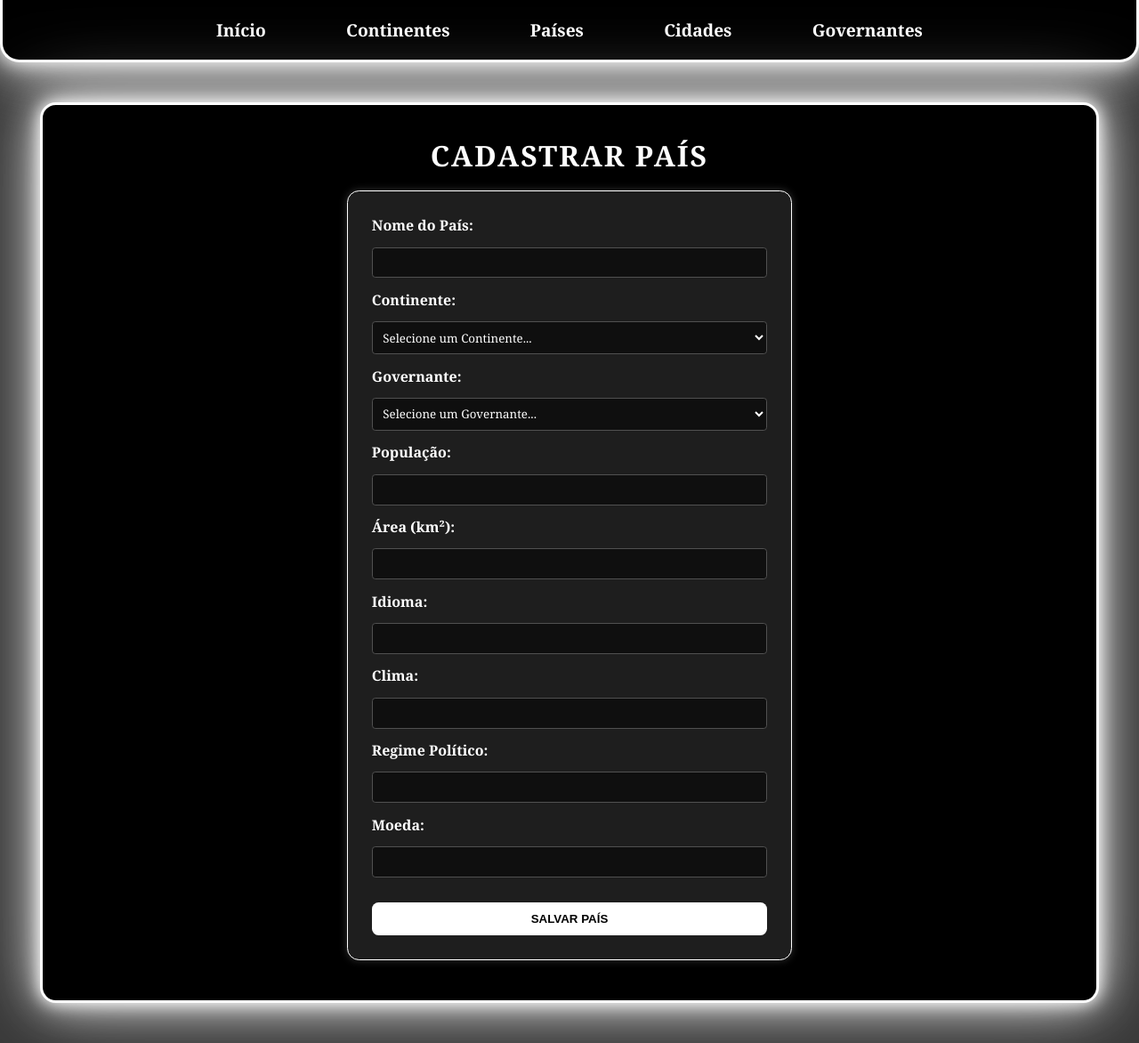
After one commit to GuiLeo016/PWIII, a PHP site: page /paises.php in a window 1280 px wide. The commit adds this page. Shown: the whole page at 89% size. Run offline with PHP 8.4, Linux system fonts and the light colour scheme; data that the repository does not hold is empty.

Commit message:
21/06/26 00:23
continuação no desenvolvimento do back-end e desenvolvimento do projeto

```diff
--- /dev/null
+++ b/crud mundo/conexao.php
@@ -0,0 +1,14 @@
+<?php
+$host = 'localhost';
+$dbname = 'db_mundo';
+$user = 'root';
+$pass = '';
+
+try {
+    $pdo = new PDO("mysql:host=$host;dbname=$dbname;charset=utf8", $user, $pass);
+
+    $pdo->setAttribute(PDO::ATTR_ERRMODE, PDO::ERRMODE_EXCEPTION);
+} catch (PDOException $e) {
+    die("Erro ao conectar com o banco de dados: " . $e->getMessage());
+}
+?>
--- /dev/null
+++ b/crud mundo/paises.php
@@ -0,0 +1,100 @@
+<?php
+include 'conexao.php';
+$mensagem = "";
+
+// Lógica de Inserção no Banco
+if ($_SERVER["REQUEST_METHOD"] == "POST") {
+    try {
+        $sql = "INSERT INTO tb_paises (nome_pais, populacao_pais, area_pais, idioma, clima_pais, regime_politico, moeda, governante_pais, continente_pais)
+                VALUES (:nome, :pop, :area, :idioma, :clima, :regime, :moeda, :gov, :cont)";
+        $stmt = $pdo->prepare($sql);
+        $stmt->execute([
+            ':nome' => $_POST['nome_pais'],
+            ':pop' => $_POST['populacao_pais'],
+            ':area' => $_POST['area_pais'],
+            ':idioma' => $_POST['idioma'],
+            ':clima' => $_POST['clima_pais'],
+            ':regime' => $_POST['regime_politico'],
+            ':moeda' => $_POST['moeda'],
+            ':gov' => $_POST['governante_pais'],
+            ':cont' => $_POST['continente_pais']
+        ]);
+        $mensagem = "País cadastrado com sucesso!";
+    } catch (PDOException $e) {
+        $mensagem = "Erro ao cadastrar: " . $e->getMessage();
+    }
+}
+
+// Buscando Continentes e Governantes para os campos <select>
+$continentes = $pdo->query("SELECT id_continente, nome_continente FROM tb_continentes")->fetchAll(PDO::FETCH_ASSOC);
+$governantes = $pdo->query("SELECT id_governante, nome_governante FROM tb_governantes")->fetchAll(PDO::FETCH_ASSOC);
+?>
+<!DOCTYPE html>
+<html lang="pt-br">
+<head>
+    <meta charset="UTF-8">
+    <title>Cadastrar Países - CRUD Mundo</title>
+    <link rel="stylesheet" href="style.css">
+</head>
+<body>
+    <div id="main">
+        <div id="header">
+            <ul>
+                <li><a href="index.php">Início</a></li>
+                <li><a href="continentes.php">Continentes</a></li>
+                <li><a href="paises.php">Países</a></li>
+                <li><a href="cidades.php">Cidades</a></li>
+                <li><a href="gov.php">Governantes</a></li>
+            </ul>
+        </div>
+
+        <div id="container" style="height: auto; padding-bottom: 5ch;">
+            <h1>Cadastrar País</h1>
+            <?php if($mensagem) echo "<p class='mensagem'>$mensagem</p>"; ?>
+
+            <div class="form-container">
+                <form action="paises.php" method="POST">
+                    <label>Nome do País:</label>
+                    <input type="text" name="nome_pais" required>
+
+                    <label>Continente:</label>
+                    <select name="continente_pais" required>
+                        <option value="">Selecione um Continente...</option>
+                        <?php foreach($continentes as $cont): ?>
+                            <option value="<?= $cont['id_continente'] ?>"><?= $cont['nome_continente'] ?></option>
+                        <?php endforeach; ?>
+                    </select>
+
+                    <label>Governante:</label>
+                    <select name="governante_pais" required>
+                        <option value="">Selecione um Governante...</option>
+                        <?php foreach($governantes as $gov): ?>
+                            <option value="<?= $gov['id_governante'] ?>"><?= $gov['nome_governante'] ?></option>
+                        <?php endforeach; ?>
+                    </select>
+
+                    <label>População:</label>
+                    <input type="number" name="populacao_pais" required>
+
+                    <label>Área (km²):</label>
+                    <input type="number" step="0.001" name="area_pais" required>
+
+                    <label>Idioma:</label>
+                    <input type="text" name="idioma" required>
+
+                    <label>Clima:</label>
+                    <input type="text" name="clima_pais" required>
+
+                    <label>Regime Político:</label>
+                    <input type="text" name="regime_politico" required>
+
+                    <label>Moeda:</label>
+                    <input type="text" name="moeda" required>
+
+                    <button type="submit" class="btn-salvar">Salvar País</button>
+                </form>
+            </div>
+        </div>
+    </div>
+</body>
+</html>
--- a/crud mundo/style.css
+++ b/crud mundo/style.css
@@ -1,18 +1,57 @@
- *{
+ * {
      margin: 0;
      padding: 0;
-     box-sizing: border-box; /* Garante que o padding não quebre o layout */
+     box-sizing: border-box;
  }
 
- body{
+ body {
      background-color: rgb(56, 56, 56);
      color: #FFF;
      font-family: Georgia, 'Times New Roman', Times, serif;
  }
 
- #header{
+ .cascata-container {
+     display: flex;
+     gap: 20px;
+     margin-top: 20px;
+ }
+
+ .coluna-lista {
+     flex: 1;
+     background: #f9f9f9;
+     padding: 15px;
+     border-radius: 8px;
+     border: 1px solid #ddd;
+ }
+
+ .coluna-lista ul {
+     list-style: none;
+     padding: 0;
+ }
+
+ .coluna-lista li {
+     margin-bottom: 10px;
+ }
+
+ .coluna-lista a {
+     text-decoration: none;
+     color: #333;
+     display: block;
+     padding: 5px;
+     background: #fff;
+     border: 1px solid #ccc;
+     border-radius: 4px;
+ }
+
+ .coluna-lista a:hover,
+ .ativo {
+     background: #e0e0e0;
+     font-weight: bold;
+ }
+
+ #header {
      background-color: rgb(0, 0, 0);
-     padding: 2.5vh 30vh; /* Ajustado levemente de 50vh para 30vh para melhor responsividade */
+     padding: 2.5vh 30vh;
      border-radius: 0 0 2ch 2ch;
      box-shadow: 0 0 2ch rgb(255, 255, 255), 0 0 5ch rgba(255, 255, 255, 0.705), 0 0 7ch rgba(255, 255, 255, 0.562);
      border: #FFF solid 3px;
@@ -21,7 +60,7 @@
      font-weight: bold;
  }
 
- #header ul li a{
+ #header ul li a {
      text-decoration: none;
      color: white;
      transition: 0.3s;
@@ -31,16 +70,16 @@
      text-shadow: 0 0 10px #fff;
  }
 
- #header ul{
+ #header ul {
      display: flex;
      flex-direction: row;
      justify-content: space-between;
      list-style: none;
  }
 
- #container{
+ #container {
      display: flex;
-     flex-direction: column; /* Alterado para empilhar o título e as listas verticalmente */
+     flex-direction: column;
      align-items: center;
      position: relative;
      background-color: #000;
@@ -48,17 +87,16 @@
      margin: 5ch;
      padding: 4ch;
      width: auto;
-     height: auto; /* Alterado para auto para comportar o conteúdo sem transbordar */
+     height: auto;
      min-height: 70vh;
      box-shadow: 0 0 2ch rgb(255, 255, 255), 0 0 5ch rgba(255, 255, 255, 0.822), 0 0 10ch rgba(255, 255, 255, 0.562);
      border: #FFF solid 3px;
  }
 
- #container::before{
+ #container::before {
      content: '';
  }
 
- /* =================== SEU NOVO CSS DA CASCATA =================== */
  #container h1 {
      font-size: 4vh;
      margin-bottom: 1ch;
@@ -72,7 +110,6 @@
      font-size: 2vh;
  }
 
- /* Container das 3 colunas */
  .cascata-wrapper {
      display: flex;
      flex-direction: row;
@@ -81,7 +118,6 @@
      justify-content: center;
  }
 
- /* Estilização de cada coluna de listagem */
  .coluna-lista {
      flex: 1;
      max-width: 350px;
@@ -107,7 +143,6 @@
      gap: 1.5ch;
  }
 
- /* Itens de link das listas */
  .coluna-lista ul li a {
      display: block;
      color: #fff;
@@ -120,7 +155,6 @@
      transition: all 0.3s ease;
  }
 
- /* Efeito Hover nos itens */
  .coluna-lista ul li a:hover {
      background-color: #fff;
      color: #000;
@@ -129,11 +163,67 @@
      transform: scale(1.02);
  }
 
- /* Classe para destacar o item selecionado/ativo */
  .coluna-lista ul li a.ativo {
      background-color: #fff;
      color: #000;
      font-weight: bold;
      border-color: #fff;
      box-shadow: 0 0 15px rgb(255, 255, 255);
+ }
+
+.form-container {
+    background-color: rgb(30, 30, 30);
+    padding: 3ch;
+    border-radius: 1.5ch;
+    border: 1px solid #fff;
+    box-shadow: 0 0 10px rgba(255, 255, 255, 0.2);
+    width: 100%;
+    max-width: 500px;
+    margin: 0 auto;
 }
+
+.form-container form {
+    display: flex;
+    flex-direction: column;
+    gap: 1.5ch;
+}
+
+.form-container label {
+    font-weight: bold;
+    font-size: 2vh;
+}
+
+.form-container input, .form-container select {
+    padding: 1ch;
+    border-radius: 0.5ch;
+    border: 1px solid rgb(80, 80, 80);
+    background-color: rgb(15, 15, 15);
+    color: #fff;
+    font-family: inherit;
+}
+
+.form-container input:focus, .form-container select:focus {
+    outline: none;
+    border-color: #fff;
+    box-shadow: 0 0 5px #fff;
+}
+
+.btn-salvar {
+    margin-top: 2ch;
+    padding: 1.5ch;
+    background-color: #fff;
+    color: #000;
+    font-weight: bold;
+    text-transform: uppercase;
+    border: none;
+    border-radius: 1ch;
+    cursor: pointer;
+    transition: 0.3s;
+}
+
+.btn-salvar:hover {
+    box-shadow: 0 0 15px #fff;
+    transform: scale(1.02);
+}
+
+.mensagem { text-align: center; margin-bottom: 2ch; font-weight: bold; color: #4CAF50; }
```
Also changed, not shown: crud mundo/cidades.php (added, +90 -0 lines), crud mundo/continentes.php (added, +69 -0 lines), crud mundo/db_mundo.sql (+7 -6 lines), crud mundo/gov.php (added, +73 -0 lines), crud mundo/index.php (+3 -25 lines).
